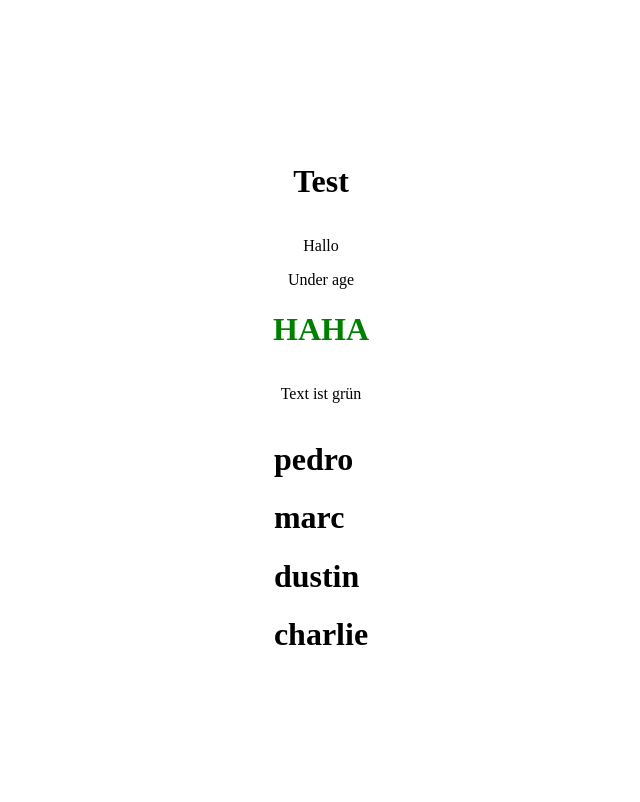
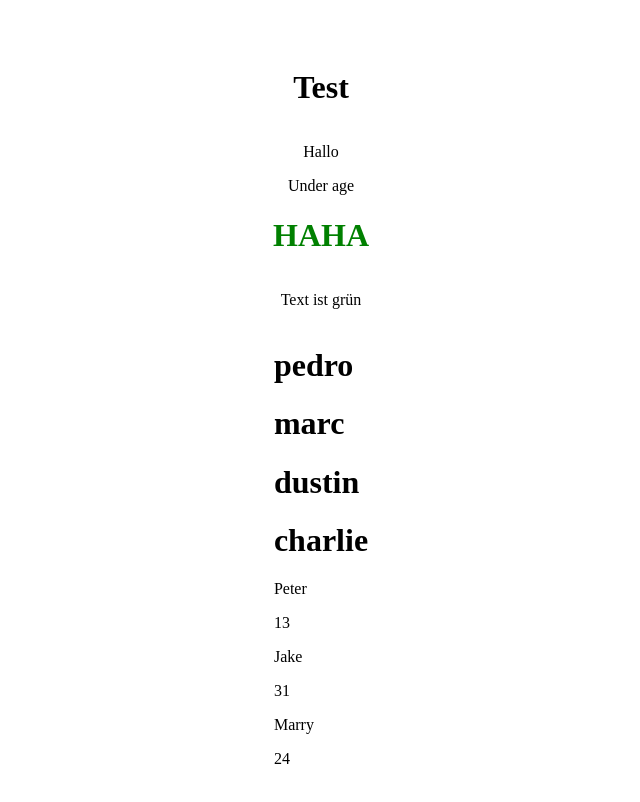
Before and after one commit to kasparlaurenz/pedrotech-course, a React (Create React App) app: page / in a window 1280 px wide. Shown: the top 802 px of the page, without its empty margins (327-967 px from the left). Built offline with nearby package versions, Linux system fonts and the light colour scheme; the HTML template or start-up script is replaced by a standard one.

Commit message:
map over an object

```diff
--- a/src/components/Lists.tsx
+++ b/src/components/Lists.tsx
@@ -2,10 +2,26 @@ import React from 'react';
 
 const Lists = () => {
   const names = ['pedro', 'marc', 'dustin', 'charlie'];
+
+  const users = [
+    { id: 1, name: 'Peter', age: 13 },
+    { id: 2, name: 'Jake', age: 31 },
+    { id: 3, name: 'Marry', age: 24 },
+  ];
+
   return (
     <div className="Lists">
       {names.map((name, key) => {
         return <h1 key={key}>{name}</h1>;
+      })}
+
+      {users.map(user => {
+        return (
+          <div key={user.id}>
+            <p>{user.name}</p>
+            <span>{user.age}</span>
+          </div>
+        );
       })}
     </div>
   );
```
